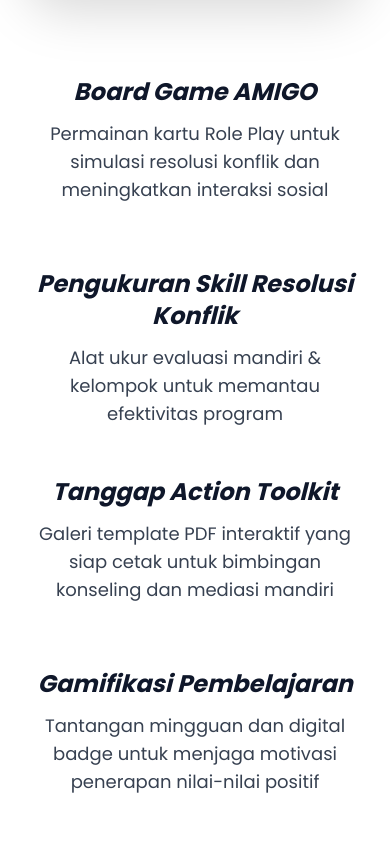
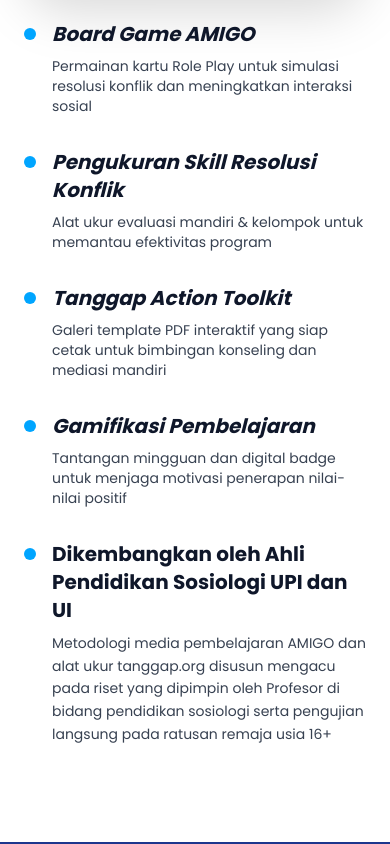
Before and after one commit to RIQORAHMAHIDAYAT/frontend-tanggap.org-, a Vue app: page / in a window 390 px wide. Shown: the part 4120-4964 px from the top of the page. Built offline with nearby package versions, Linux system fonts and the light colour scheme.

Commit message:
style: update solution layout and append expert section

```diff
--- a/src/components/SolutionSection.vue
+++ b/src/components/SolutionSection.vue
@@ -5,49 +5,76 @@
         Solusi Yang Kami Berikan
       </h2>
 
-      <div class="flex flex-col lg:flex-row items-center justify-between gap-12 lg:gap-8">
+      <div class="flex flex-col lg:flex-row items-center lg:items-stretch justify-between gap-8 lg:gap-8">
 
         <!-- Left Column (Bergeser dari kiri) -->
-        <div :class="['w-full lg:w-1/3 flex flex-col gap-16 text-center transition-all duration-1000 delay-300 ease-out transform', isVisible ? 'opacity-100 translate-x-0' : 'opacity-0 -translate-x-8']">
+        <div :class="['w-full lg:w-1/3 flex flex-col gap-8 lg:gap-16 transition-all duration-1000 delay-300 ease-out transform', isVisible ? 'opacity-100 translate-x-0' : 'opacity-0 -translate-x-8']">
           <!-- Item 1 -->
-          <div>
-            <h3 class="text-2xl font-bold text-[#0F172A] mb-3 italic">Board Game AMIGO</h3>
-            <p class="text-gray-700 text-lg">
+          <div class="flex flex-row lg:flex-col items-start lg:items-center gap-4 lg:gap-0">
+            <div class="mt-2 w-3 h-3 rounded-full bg-[#00A5FF] flex-shrink-0 block lg:hidden"></div>
+            <div class="text-left lg:text-center">
+              <h3 class="text-xl md:text-2xl font-bold text-[#0F172A] mb-2 lg:mb-3 italic">Board Game AMIGO</h3>
+              <p class="text-gray-700 text-sm md:text-base lg:text-lg">
                 Permainan kartu Role Play untuk simulasi resolusi konflik dan meningkatkan interaksi sosial
               </p>
             </div>
+          </div>
           <!-- Item 2 -->
-          <div>
-            <h3 class="text-2xl font-bold text-[#0F172A] mb-3 italic">Pengukuran Skill Resolusi Konflik</h3>
-            <p class="text-gray-700 text-lg">
+          <div class="flex flex-row lg:flex-col items-start lg:items-center gap-4 lg:gap-0">
+            <div class="mt-2 w-3 h-3 rounded-full bg-[#00A5FF] flex-shrink-0 block lg:hidden"></div>
+            <div class="text-left lg:text-center">
+              <h3 class="text-xl md:text-2xl font-bold text-[#0F172A] mb-2 lg:mb-3 italic">Pengukuran Skill Resolusi Konflik</h3>
+              <p class="text-gray-700 text-sm md:text-base lg:text-lg">
                 Alat ukur evaluasi mandiri & kelompok untuk memantau efektivitas program
               </p>
             </div>
           </div>
+        </div>
 
         <!-- Center Image (Zoom in lembut) -->
-        <div :class="['w-full lg:w-1/3 flex justify-center order-first lg:order-none mb-10 lg:mb-0 transition-all duration-1000 delay-100 ease-out transform', isVisible ? 'opacity-100 scale-100' : 'opacity-0 scale-95']">
+        <div :class="['w-full lg:w-1/3 flex justify-center order-first lg:order-none transition-all duration-1000 delay-100 ease-out transform', isVisible ? 'opacity-100 scale-100' : 'opacity-0 scale-95']">
           <img src="../assets/image_student.png" alt="Students playing AMIGO boardgame" class="w-full max-w-lg h-auto object-contain drop-shadow-2xl hover:scale-105 transition-transform duration-500" />
         </div>
 
         <!-- Right Column (Bergeser dari kanan) -->
-        <div :class="['w-full lg:w-1/3 flex flex-col gap-16 text-center transition-all duration-1000 delay-500 ease-out transform', isVisible ? 'opacity-100 translate-x-0' : 'opacity-0 translate-x-8']">
+        <div :class="['w-full lg:w-1/3 flex flex-col gap-8 lg:gap-16 transition-all duration-1000 delay-500 ease-out transform', isVisible ? 'opacity-100 translate-x-0' : 'opacity-0 translate-x-8']">
           <!-- Item 3 -->
-          <div>
-            <h3 class="text-2xl font-bold text-[#0F172A] mb-3 italic">Tanggap Action Toolkit</h3>
-            <p class="text-gray-700 text-lg">
+          <div class="flex flex-row lg:flex-col items-start lg:items-center gap-4 lg:gap-0">
+            <div class="mt-2 w-3 h-3 rounded-full bg-[#00A5FF] flex-shrink-0 block lg:hidden"></div>
+            <div class="text-left lg:text-center">
+              <h3 class="text-xl md:text-2xl font-bold text-[#0F172A] mb-2 lg:mb-3 italic">Tanggap Action Toolkit</h3>
+              <p class="text-gray-700 text-sm md:text-base lg:text-lg">
                 Galeri template PDF interaktif yang siap cetak untuk bimbingan konseling dan mediasi mandiri
               </p>
             </div>
+          </div>
           <!-- Item 4 -->
-          <div>
-            <h3 class="text-2xl font-bold text-[#0F172A] mb-3 italic">Gamifikasi Pembelajaran</h3>
-            <p class="text-gray-700 text-lg">
+          <div class="flex flex-row lg:flex-col items-start lg:items-center gap-4 lg:gap-0">
+            <div class="mt-2 w-3 h-3 rounded-full bg-[#00A5FF] flex-shrink-0 block lg:hidden"></div>
+            <div class="text-left lg:text-center">
+              <h3 class="text-xl md:text-2xl font-bold text-[#0F172A] mb-2 lg:mb-3 italic">Gamifikasi Pembelajaran</h3>
+              <p class="text-gray-700 text-sm md:text-base lg:text-lg">
                 Tantangan mingguan dan digital badge untuk menjaga motivasi penerapan nilai-nilai positif
               </p>
             </div>
           </div>
+        </div>
 
+      </div>
+
+      <!-- Item 5: Dikembangkan oleh Ahli Section -->
+      <div :class="['mt-8 lg:mt-20 transition-all duration-1000 delay-700 ease-out transform', isVisible ? 'opacity-100 translate-y-0' : 'opacity-0 translate-y-8']">
+        <div class="flex flex-row lg:flex-col items-start lg:items-center gap-4 lg:gap-0">
+          <div class="mt-2 w-3 h-3 rounded-full bg-[#00A5FF] flex-shrink-0 block lg:hidden"></div>
+          <div class="text-left lg:text-center w-full">
+            <h3 class="text-xl md:text-2xl lg:text-3xl font-bold text-[#0F172A] mb-2 lg:mb-4">
+              Dikembangkan oleh Ahli Pendidikan Sosiologi UPI dan UI
+            </h3>
+            <p class="text-gray-700 text-sm md:text-base lg:text-lg lg:max-w-4xl mx-auto leading-relaxed">
+              Metodologi media pembelajaran AMIGO dan alat ukur tanggap.org disusun mengacu pada riset yang dipimpin oleh Profesor di bidang pendidikan sosiologi serta pengujian langsung pada ratusan remaja usia 16+
+            </p>
+          </div>
+        </div>
       </div>
     </div>
   </section>
```
Lines whose indentation alone changed are shown as unchanged.
